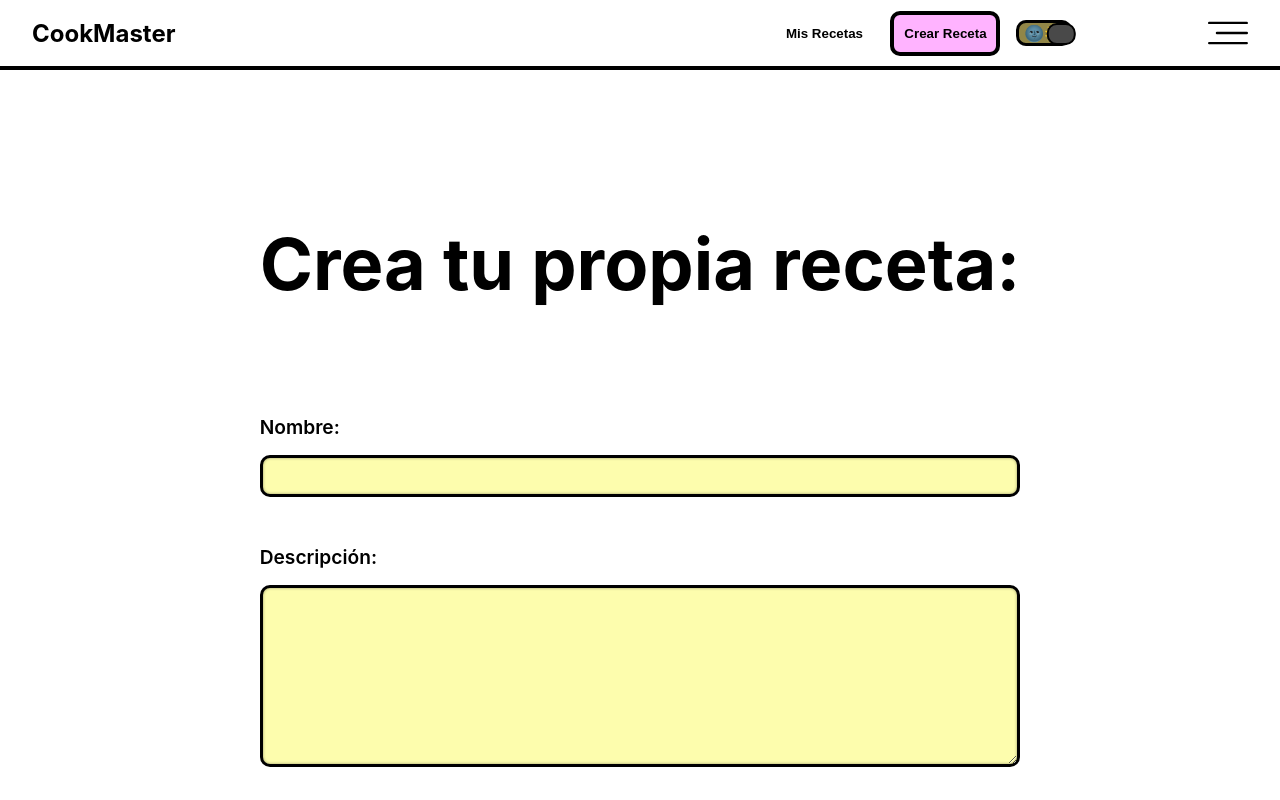
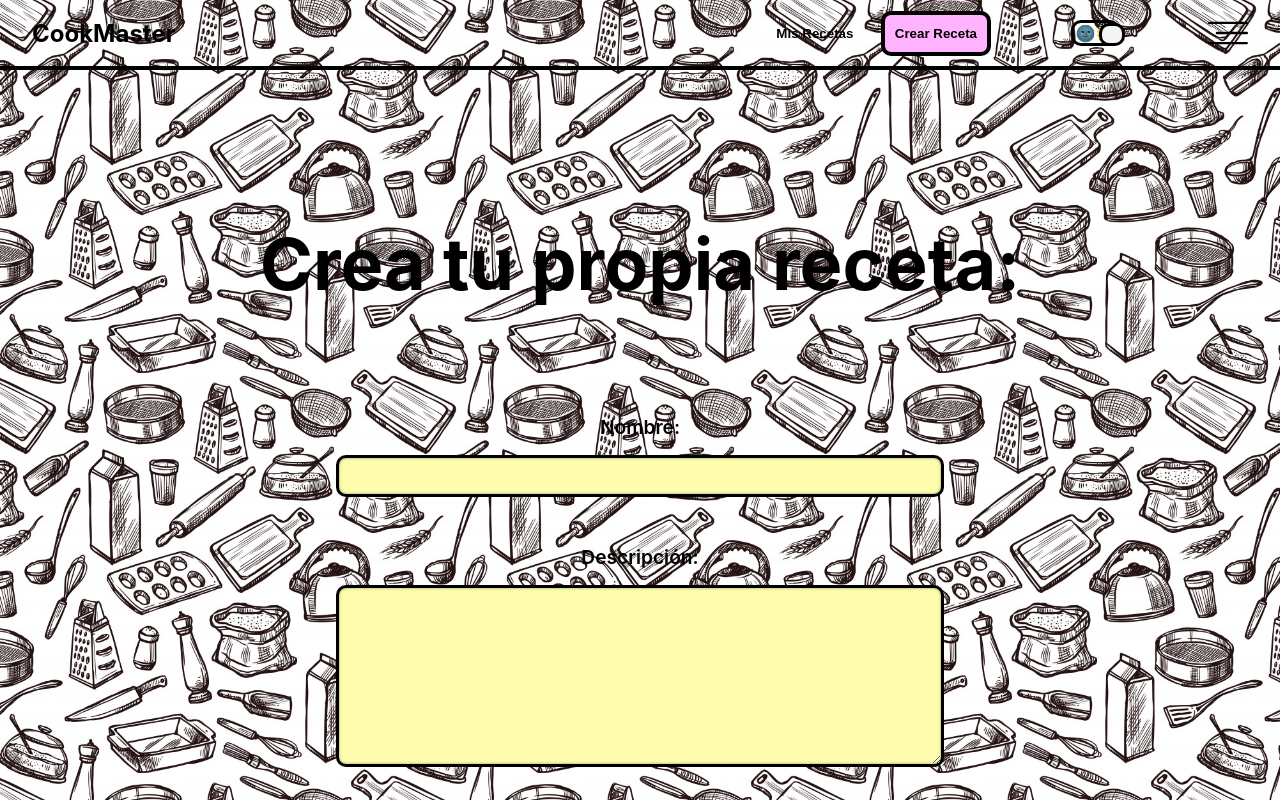
Before and after one commit to sanespi09/COOK-MASTER, a Next.js app: page /create in a window 1280 px wide. Shown: the top 800 px of the page. Built offline with nearby package versions, Linux system fonts and the light colour scheme.

Commit message:
added dark mode

```diff
--- a/components/Header.js
+++ b/components/Header.js
@@ -8,15 +8,21 @@ import { useState, useEffect } from 'react';
 export default function Header ({activeIng}) {
 
     const [ sideActive, setSideActive ] = useState(false);
-    const [ theme, setTheme ] = useState('dark');
+    const [ theme, setTheme ] = useState();
     const nextTheme = theme === 'light' ? 'dark' : 'light';
 
     useEffect( () => {
         document.body.dataset.theme = theme;
     }, [ theme ]);
 
+    useEffect( () => {
+        let newTheme = window.localStorage.getItem('theme');
+        setTheme( newTheme)
+    }, []);
+
     const changeTheme = (e) => {
         setTheme(nextTheme);
+        window.localStorage.setItem('theme', nextTheme);
     }
 
     return (
--- a/components/Layout.js
+++ b/components/Layout.js
@@ -1,11 +1,12 @@
 import Header from './Header';
 import React from 'react';
+import styles from '../styles/Layout.module.scss'
 
 export default function Layout ({ children, activeIng }){
     return (
             <React.Fragment>
                 <Header activeIng={activeIng}/>
-                <main>
+                <main className={styles.main}>
                     { children }
                 </main>
             </React.Fragment>
--- a/pages/_app.js
+++ b/pages/_app.js
@@ -1,4 +1,4 @@
-import '../styles/globals.css'
+import '../styles/globals.scss'
 
 function MyApp({ Component, pageProps }) {
   return (
--- a/pages/_document.js
+++ b/pages/_document.js
@@ -9,6 +9,9 @@ class MyDocument extends Document {
   render() {
     const setInitialTheme = `
       function getUserPreference() {
+        if(window.localStorage.getItem('theme')) {
+          return window.localStorage.getItem('theme')
+        }
         return window.matchMedia('(prefers-color-scheme: dark)').matches
           ? 'dark'
           : 'light'
--- a/pages/create.js
+++ b/pages/create.js
@@ -18,7 +18,7 @@ export default function Create ( props ){
 
     const pasosList = pasos.map( (paso, i) => {
         return(
-            <div className={styles.formSection} key={i}>
+            <div className={styles.paso} key={i}>
                 <label>{i+1}</label>
                 <textarea rows={5} value={paso} className={styles.input}></textarea>
             </div>
--- a/pages/dash.js
+++ b/pages/dash.js
@@ -61,7 +61,7 @@ export default function Dash ({ recetas }){
     return(
         <IngredientDispatch.Provider value={dispatch}>
             <Layout activeIng={state.ingredients}>
-                <section className={styles.main}>
+                <section className={styles.section}>
                     <div className={styles.ingredients}>
                         <IngredientBox onRemove={removeIngredient} ingredients={state.ingredients} />
                     </div>
--- a/styles/Create.module.scss
+++ b/styles/Create.module.scss
@@ -1,9 +1,10 @@
 .container{
     display: flex;
     flex-direction: column;
-    margin-top: 10rem;
+    width: 90%;
+    margin: 0 auto;
     align-items: center;
-    margin-bottom: 20em;
+    padding-bottom: 20em;
 }
 
 .form{
@@ -17,7 +18,8 @@
     margin-top: 1rem;
     display: flex;
     flex-direction: column;
-    width: 100%;
+    align-items: center;
+    width: 80%;
 
     label{
         font-size: 1.2em;
@@ -53,3 +55,7 @@
     margin-top: 2rem;
     align-self: flex-end;
 }
+
+.paso{
+    width: 100%;
+}
--- a/styles/Dash.module.css
+++ b/styles/Dash.module.css
@@ -9,8 +9,7 @@
     gap: 1rem;
 }
 
-.main{
-    margin-top: 10rem;
+.section{
     display: flex;
     flex-direction: column;
     gap: 2rem;
--- a/styles/Header.module.scss
+++ b/styles/Header.module.scss
@@ -4,7 +4,8 @@
     position: fixed;
     top: 0;
     height: 70px;
-    background-color: var(--bg-color);
+    background-color: var(--primary-color);
+    transition: background-color .2s ease-in-out;
     padding: 1rem;
     display: flex;
     justify-content: space-between;
@@ -49,7 +50,6 @@
     display: flex;
     align-items: center;
     margin-right: 1rem;
-    margin-left: 3rem;
     cursor: pointer;
 }
 
@@ -59,10 +59,11 @@
 }
 
 .themeButton{
-    background-color: var(--colors-bg);
+    margin-left: 4rem;
+    background-color: var(--colors-primary);
     border-radius: 10px;
     border: 3px solid black;
-    padding: 0 .3rem;
+    padding: 0 .1rem;
     position: relative;
     display: flex;
     justify-content: space-between;
@@ -75,12 +76,12 @@
         top: 0px;
         left: -1px;
         z-index: 10;
-        background-color: rgb(73, 73, 73);
-        width: 50%;
-        height: 90%;
+        background-color: whitesmoke;
+        width: 20px;
+        height: 85%;
         border-radius: 10px;
-        border: 2px solid black;
-        transition: all .3s ease-in-out;
+        border: 3px solid black;
+        transition: transform .3s ease-in-out;
     }
 }
 
--- /dev/null
+++ b/styles/Layout.module.scss
@@ -0,0 +1,3 @@
+.main{
+    padding-top: 10rem;
+}
--- a/styles/globals.css
+++ /dev/null
@@ -1,33 +0,0 @@
-
-body[data-theme="light"]{
-  --colors-bg: #f5ff1d;
-}
-
-body[data-theme="dark"], body{
-  --colors-bg: rgba(117, 103, 24, 0.795);
-}
-
-body{
-  padding: 0;
-  margin: 0;
-  font-family: -apple-system, BlinkMacSystemFont, Segoe UI, Roboto, Oxygen,
-    Ubuntu, Cantarell, Fira Sans, Droid Sans, Helvetica Neue, sans-serif;
-  background-image: linear-gradient(var(--colors-bg)), url('../public/background-pattern.jpg');
-  background-size: 400px;
-}
-
-a {
-  color: inherit;
-  text-decoration: none;
-}
-
-* {
-  box-sizing: border-box;
-}
-
-button{
-  font-weight: 600;
-  background-color: none;
-  border: none;
-  color: none;
-}
--- /dev/null
+++ b/styles/globals.scss
@@ -0,0 +1,41 @@
+
+body{
+  padding: 0;
+  margin: 0;
+  font-family: -apple-system, BlinkMacSystemFont, Segoe UI, Roboto, Oxygen,
+    Ubuntu, Cantarell, Fira Sans, Droid Sans, Helvetica Neue, sans-serif;
+  // background-color: rgb(var(--colors-bg));
+  background: url('../public/background-pattern.jpg');
+  box-shadow: inset 0 0 0 2000px var(--colors-bg);
+  background-size: 400px;
+  transition: all .2s ease-in-out;
+  color: var(--text-color);
+}
+
+body[data-theme="light"]{
+  --colors-bg: #ffe65bd8;
+  --primary-color: #fff10a;
+  --text-color: black;
+}
+
+body[data-theme="dark"]{
+  --colors-bg: rgba(117, 103, 24, 0.795);
+  --primary-color: #6d680f;
+  --text-color: black;
+}
+
+a {
+  color: inherit;
+  text-decoration: none;
+}
+
+* {
+  box-sizing: border-box;
+}
+
+button{
+  font-weight: 600;
+  background-color: none;
+  border: none;
+  color: none;
+}
```
